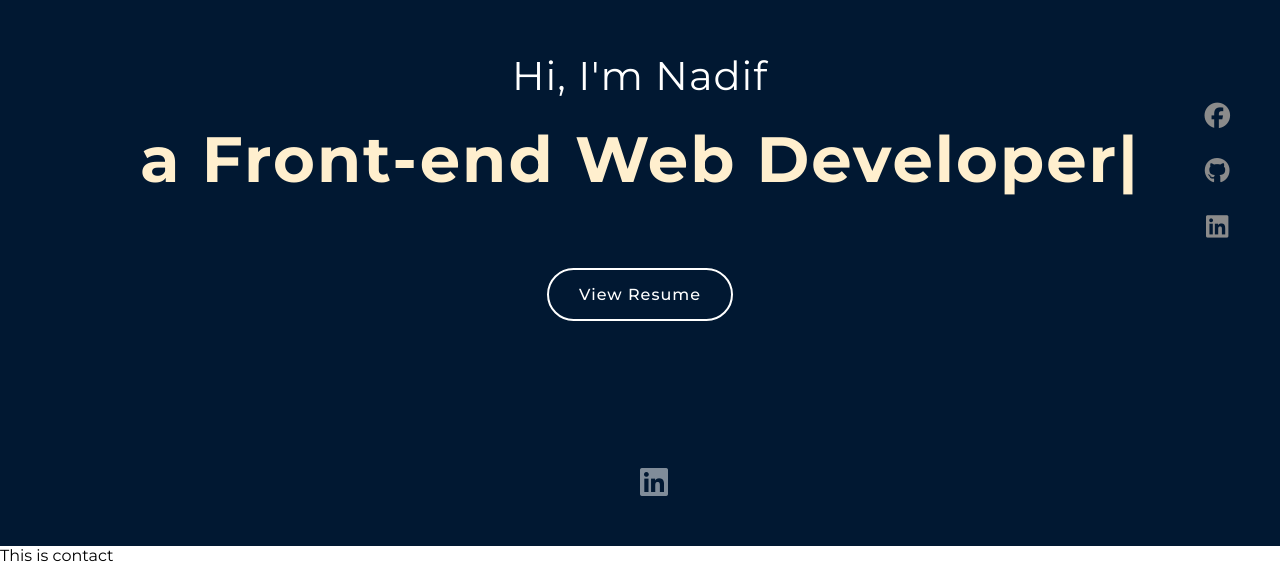
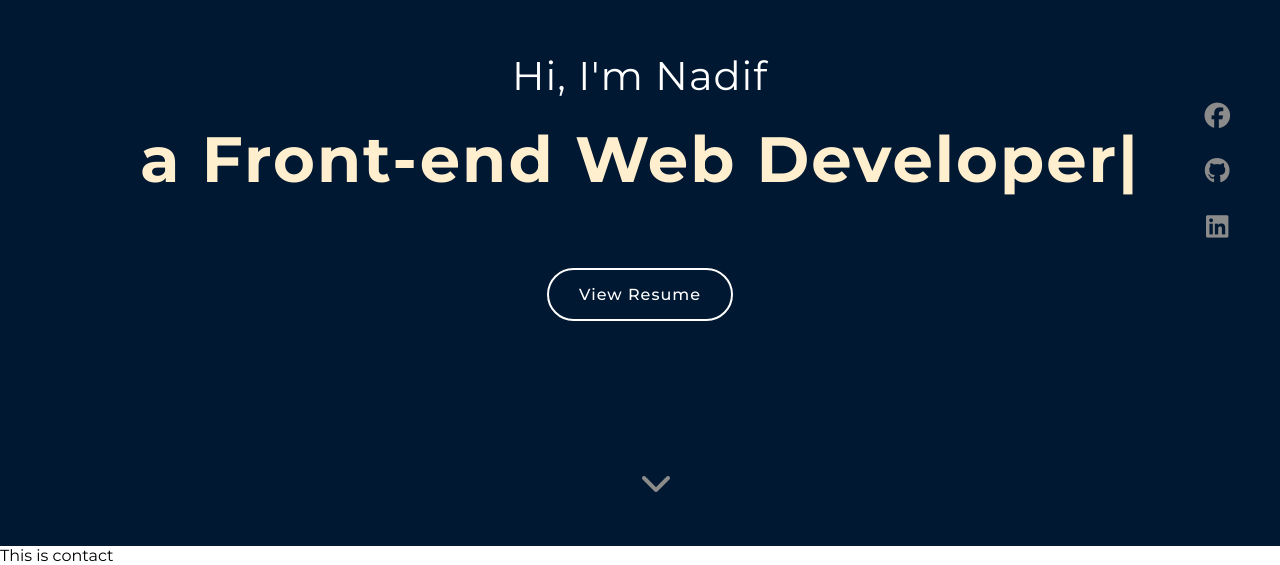
Before and after one commit to nadifalifahim/portfolio-client, a React (Create React App) app: page / in a window 1280 px wide. Shown: the part 254-819 px from the top of the page. Built offline with nearby package versions, Linux system fonts and the light colour scheme.

Commit message:
updates icon

```diff
--- a/src/Pages/Home/TopBanner/TopBanner.css
+++ b/src/Pages/Home/TopBanner/TopBanner.css
@@ -73,9 +73,5 @@
   transform: translate(0, -50%);
   font-size: 2rem;
   transition: 0.3s all ease;
-  opacity: 50%;
+  color: rgb(139, 139, 139);
 }
-
-.topbanner-next-section:hover {
-  animation: none;
-}
--- a/src/Pages/Home/TopBanner/TopBanner.js
+++ b/src/Pages/Home/TopBanner/TopBanner.js
@@ -52,7 +52,7 @@ const TopBanner = () => {
               </Fade>
             </a>
             <div className="topbanner-next-section">
-              <i className="fab fa-linkedin"></i>
+              <i className="fas fa-chevron-down"></i>
             </div>
           </div>
         </div>
```
